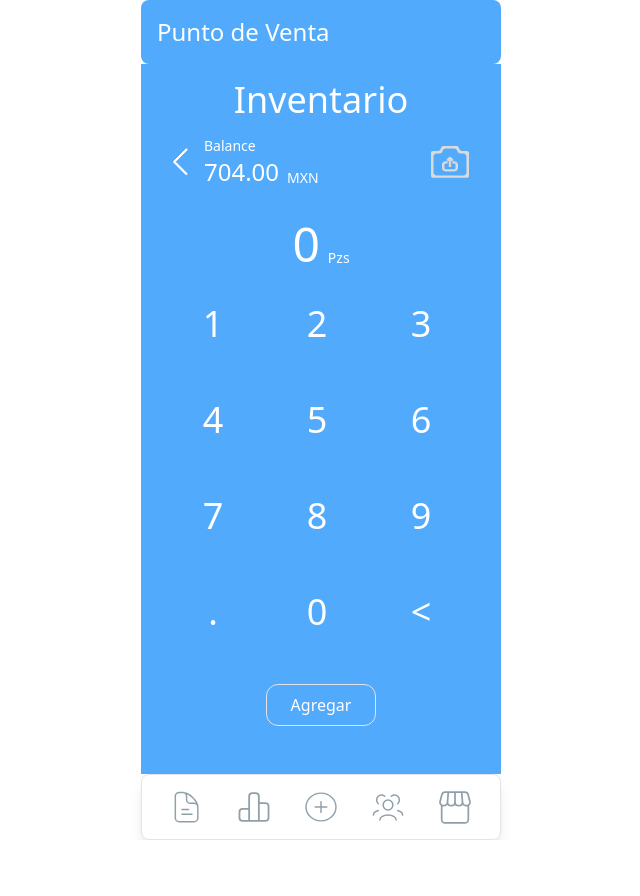
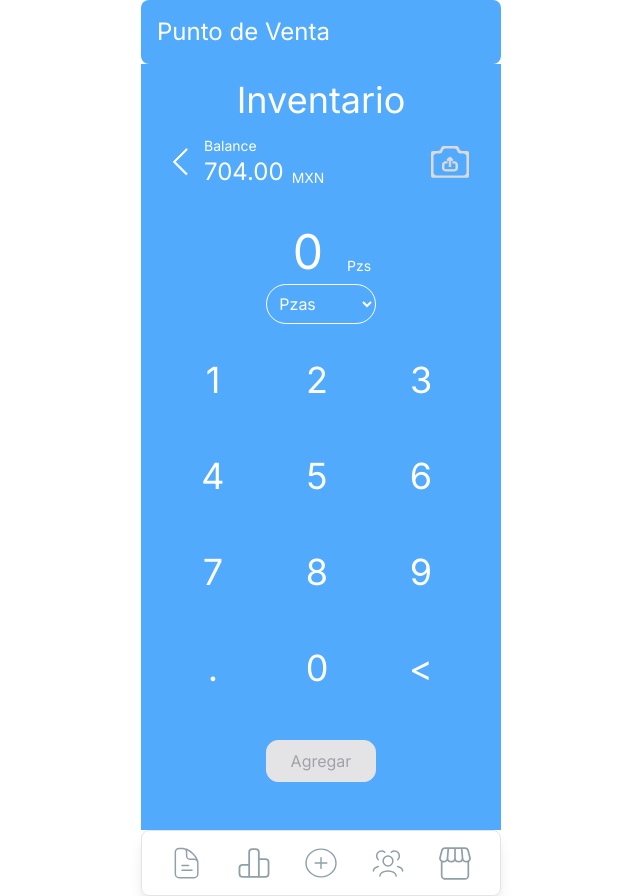
Before and after one commit to JosueZavalaProjects/business, a Next.js app: page /inventory in a window 1280 px wide. Shown: the whole page, without its empty margins (319-959 px from the left). Before the commit the page ends 840 px from the top, so only its background shows below. Built offline with nearby package versions, Linux system fonts and the light colour scheme.

Commit message:
Finishing Inventory 1st step

```diff
--- a/components/modules/inventory/index.tsx
+++ b/components/modules/inventory/index.tsx
@@ -7,12 +7,18 @@ import { Button } from "@/components/UI/button";
 import Text from "@/components/UI/text";
 import { useAmount } from "@/hook/useAmount";
 import { BackArrow, CameraIcon } from "@/public/assets";
+import { Unit, UnitsObject } from "@/types/inventory";
 
 import { NumberButton } from "./numbers";
 
-export const Inventory = () => {
-  const [unit, setUnit] = useState<"pzs" | "kg" | "lt">("kg");
-  const { amount, handleSetAmount } = useAmount(unit);
+export const Inventory = (): React.ReactElement => {
+  const [unit, setUnit] = useState<Unit>("pzs");
+  const { amount, handleSetAmount, removeDecimalPart } = useAmount(unit);
+
+  const handleChange = (e: React.ChangeEvent<HTMLSelectElement>) => {
+    setUnit(UnitsObject[e.target.value]);
+    removeDecimalPart(UnitsObject[e.target.value]);
+  };
 
   return (
     <div className="grid gap-4 bg-main-blue p-4">
@@ -53,14 +59,31 @@ export const Inventory = () => {
         />
       </div>
       <div className="grid gap-4 justify-items-center items-cener py-4">
-        <div className="flex flex-col">
-          <div className="flex gap-2 items-end">
-            <Text color="white" size="5xl">
+        <div className="flex flex-col w-full items-center">
+          <div className="flex gap-2 w-2/3 justify-center items-end py-2">
+            <Text
+              color="white"
+              size="5xl"
+              className="max-w-40 overflow-x-scroll overflow-y-hidden justify-start px-4"
+            >
               {amount ? amount : 0}
             </Text>
-            <Text color="white" size="sm">
-              Pzs
+            <Text color="white" size="sm" className="capitalize w-1/12">
+              {unit}
             </Text>
+          </div>
+          <div className="flex w-full justify-center">
+            <select
+              name="selectedFruit"
+              onChange={(e) => {
+                handleChange(e);
+              }}
+              className="text-white p-2 w-4/12 rounded-3xl border border-white bg-transparent focus:outline-none"
+            >
+              <option value={UnitsObject.pzs}>Pzas</option>
+              <option value={UnitsObject.kg}>Kg</option>
+              <option value={UnitsObject.lt}>Lt</option>
+            </select>
           </div>
         </div>
         <div className="grid grid-cols-3 w-full gap-4 px-4">
@@ -76,7 +99,7 @@ export const Inventory = () => {
           <NumberButton handleSetAmount={handleSetAmount} character={"<"} />
         </div>
         <div className="grid gap-4 justify-items-center items-cener py-4">
-          <Button>Agregar</Button>
+          <Button disabled={Boolean(!amount)}>Agregar</Button>
         </div>
       </div>
     </div>
--- a/hook/useAmount.tsx
+++ b/hook/useAmount.tsx
@@ -1,6 +1,8 @@
 import { useState } from "react";
 
-export const useAmount = (unit: "pzs" | "kg" | "lt") => {
+import { Unit } from "@/types/inventory";
+
+export const useAmount = (unit: Unit) => {
   const [amount, setAmount] = useState<string>("");
 
   const handleSetAmount = (character: number | string) => {
@@ -28,5 +30,12 @@ export const useAmount = (unit: "pzs" | "kg" | "lt") => {
     setAmount(newAmount !== "0" ? newAmount : "");
   };
 
-  return { amount, handleSetAmount };
+  const removeDecimalPart = (unit: Unit) => {
+    if (unit === "pzs") {
+      const decimalPart = amount.split(".");
+      setAmount(decimalPart[0]);
+    }
+  };
+
+  return { amount, handleSetAmount, removeDecimalPart };
 };
--- /dev/null
+++ b/types/inventory.ts
@@ -0,0 +1,9 @@
+export type Unit = "pzs" | "kg" | "lt";
+
+export type DropdownOption = { value: Unit; label: string };
+
+export const UnitsObject: { [key: string]: Unit } = {
+  pzs: "pzs",
+  kg: "kg",
+  lt: "lt",
+};
```
Also changed, not shown: app/inventory/past-layout.tsx (renamed from app/inventory/layout.tsx).
